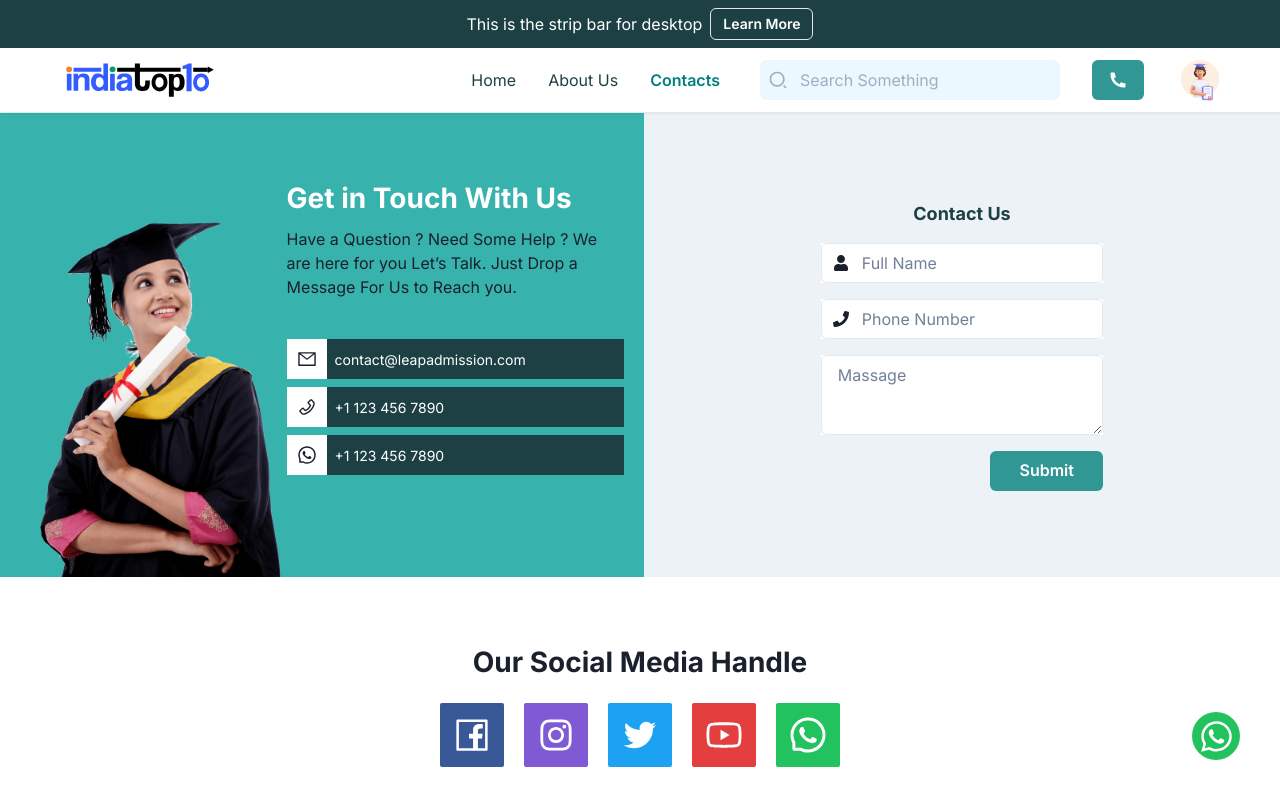
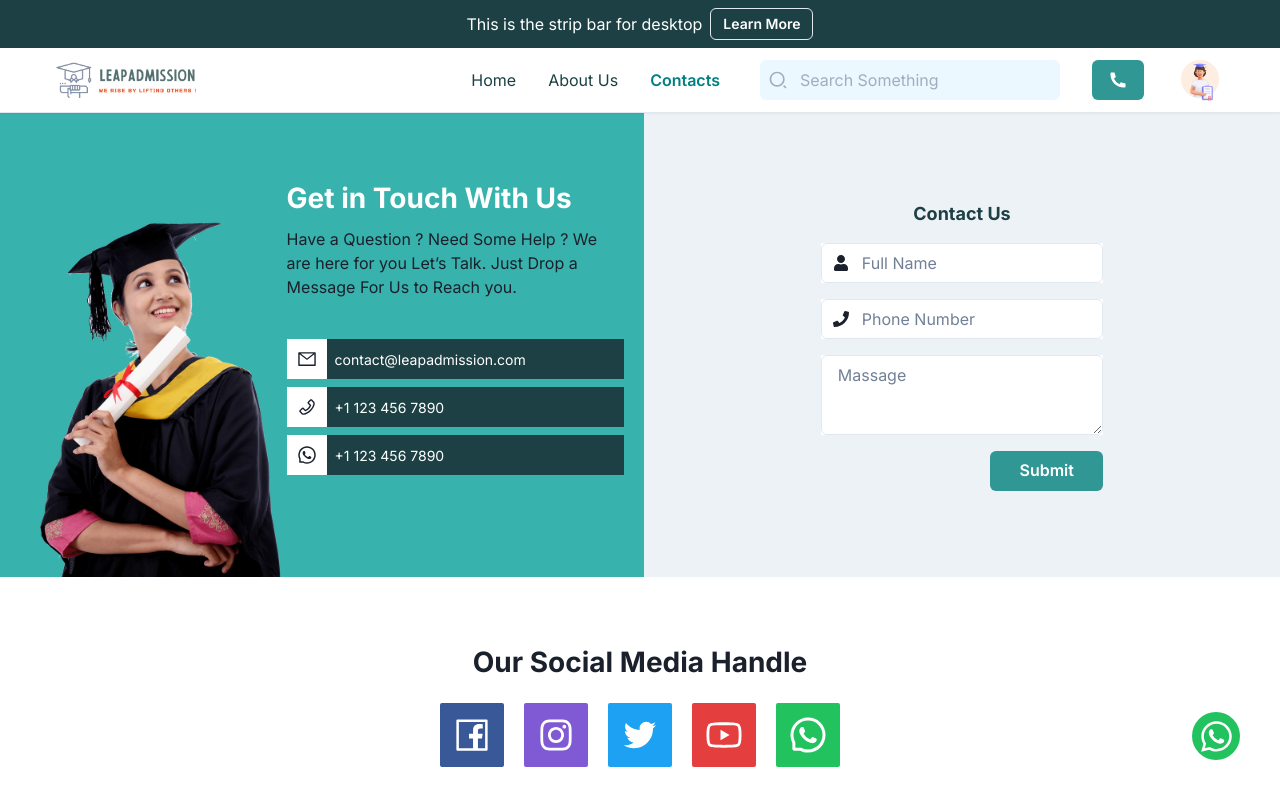
Before and after one commit to itzspgautam/leapadmission, a Next.js app: page /contacts in a window 1280 px wide. Shown: the top 800 px of the page. Built offline with nearby package versions, Linux system fonts and the light colour scheme; no server answers; what next-redux-wrapper would draw is missing.

Commit message:
Logo Publish

```diff
--- a/src/Constants/Images.js
+++ b/src/Constants/Images.js
@@ -1,5 +1,5 @@
 export const Images = {
-  LOGO_WIDE: require("../Assets/Images/logo-wide.svg"),
+  LOGO_WIDE: require("../Assets/Images/logo.png"),
   USER_DEFAULT: require("../Assets/Images/guest.png"),
   HRO_BG:
     "https://res.cloudinary.com/itzspgautam/video/upload/v1675245237/j4mc9agxzzylsbweeoj3.mp4",
--- a/src/pages/index.js
+++ b/src/pages/index.js
@@ -6,12 +6,14 @@ import {
   UniversityCarausel,
   WhyChooseUs,
 } from "@/Components";
+import Head from "next/head";
 
 import React from "react";
 
 const index = () => {
   return (
     <>
+      <Head></Head>
       <Hero />
       <UniversityCarausel />
       <WhyChooseUs />
```
Also changed, not shown: src/Assets/Images/logo.png (added).
